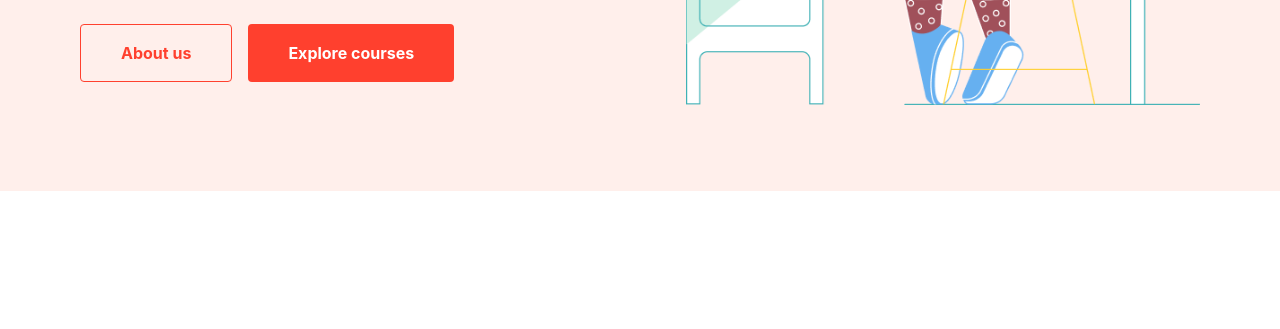
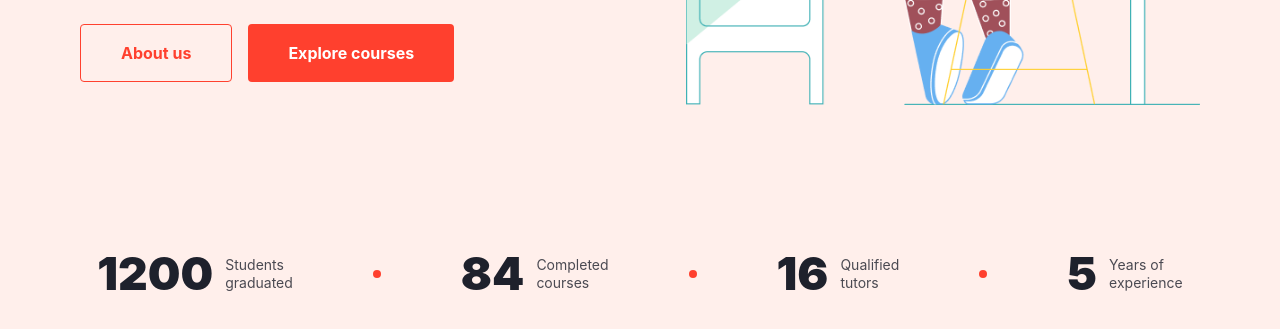
Before and after one commit to sino-Git379/GroupWork_HW, a website: page index.html in a window 1280 px wide. Shown: the part 533-862 px from the top of the page. Before the commit the page ends 800 px from the top, so only its background shows below. Drawn offline with nearby package versions, Linux system fonts and the light colour scheme; files that its build step writes are made by us from their sources.

Commit message:
Section in page Sino

```diff
--- a/index.html
+++ b/index.html
@@ -61,6 +61,42 @@
 
   </div>
 </header>
+<section class="w-full max-w-[1440px] mx-auto px-4 md:px-20 py-12 font-sans text-[#1e212c] bg-[#ffefeb]">
+  <div class="flex flex-wrap items-center lg:justify-center justify-center md:justify-start gap-8 md:gap-20">
+
+    <!-- 1 -->
+    <div class="flex items-center gap-3">
+      <span class="text-[36px] md:text-[46px] font-black">1200</span>
+      <span class="text-sm opacity-80 leading-tight">Students<br>graduated</span>
+    </div>
+
+    <!-- Точка: видна только на десктопе (md:) -->
+    <div class="hidden md:block w-2 h-2 rounded-full bg-[#ff402e]"></div>
+
+    <!-- 2 -->
+    <div class="flex items-center gap-3">
+      <span class="text-[36px] md:text-[46px] font-black">84</span>
+      <span class="text-sm opacity-80 leading-tight">Completed<br>courses</span>
+    </div>
+
+    <div class="hidden md:block w-2 h-2 rounded-full bg-[#ff402e]"></div>
+
+    <!-- 3 -->
+    <div class="flex items-center gap-3">
+      <span class="text-[36px] md:text-[46px] font-black">16</span>
+      <span class="text-sm opacity-80 leading-tight">Qualified<br>tutors</span>
+    </div>
+
+    <div class="hidden md:block w-2 h-2 rounded-full bg-[#ff402e]"></div>
+
+    <!-- 4 -->
+    <div class="flex items-center gap-3">
+      <span class="text-[36px] md:text-[46px] font-black">5</span>
+      <span class="text-sm opacity-80 leading-tight">Years of<br>experience</span>
+    </div>
+
+  </div>
+</section>
 </body>
 
 </html>
```
